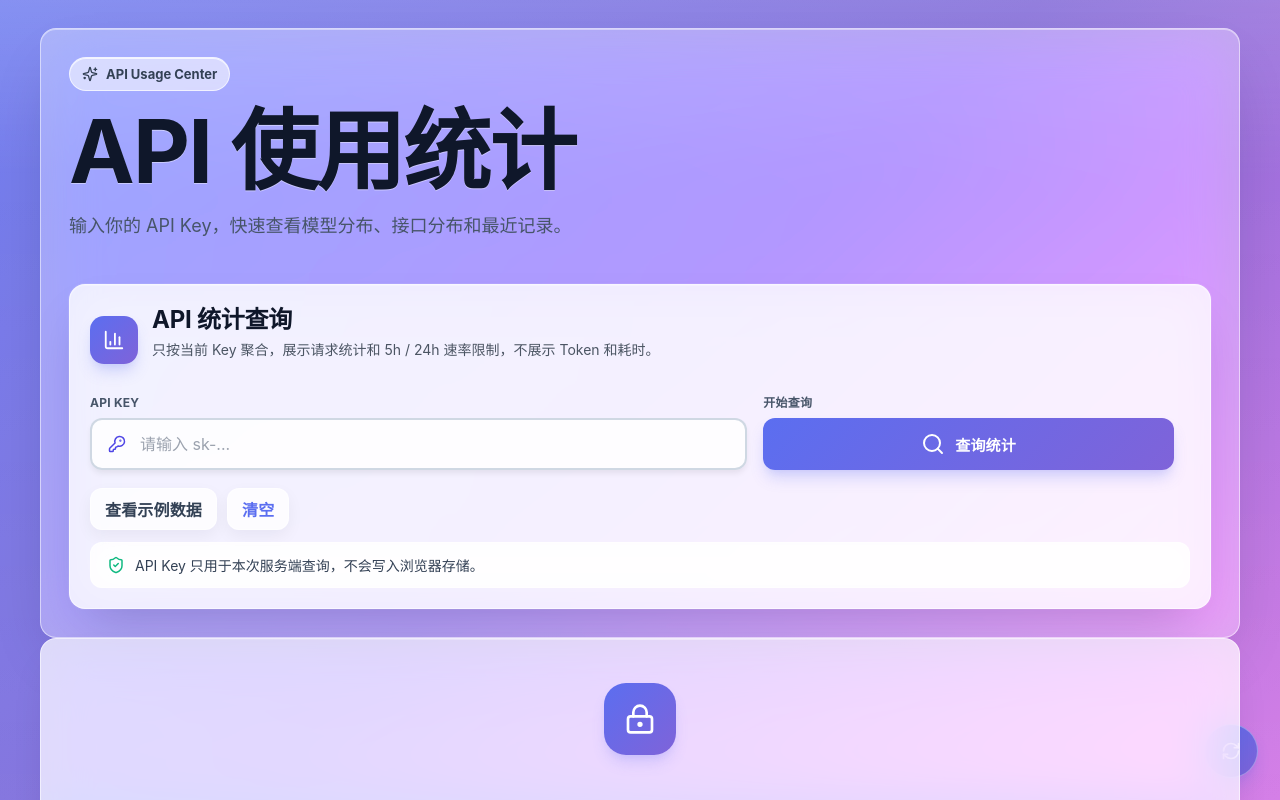
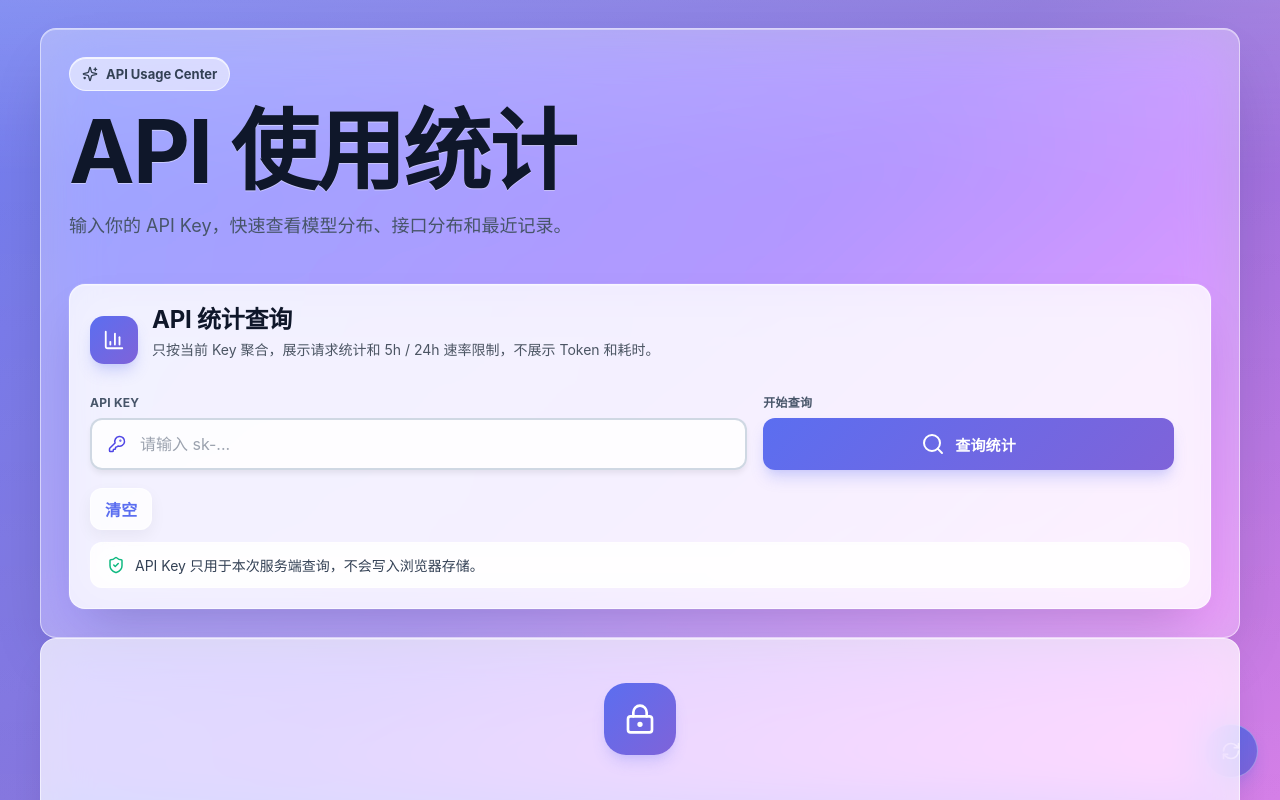
Before and after one commit to 771452430/sub2api-key-stats, a Next.js app: page / in a window 1280 px wide. Shown: the top 800 px of the page. Built offline with nearby package versions, Linux system fonts and the light colour scheme.

Commit message:
Remove demo data shortcut

```diff
--- a/src/app/page.tsx
+++ b/src/app/page.tsx
@@ -26,124 +26,6 @@ type LookupState =
   | { status: "loading" }
   | { status: "success"; data: UsageLookupResponse }
   | { status: "error"; message: string };
-
-function createMockData(): UsageLookupResponse {
-  const today = new Date();
-  const dayCount = 10;
-  const daily = Array.from({ length: dayCount }, (_, index) => {
-    const date = new Date(today);
-    date.setDate(today.getDate() - (dayCount - index - 1));
-    return {
-      date: date.toISOString().slice(0, 10),
-      requests: [26, 31, 44, 52, 39, 61, 74, 66, 58, 49, 71, 83, 92, 87][index] ?? 42,
-      imageRequests: [2, 3, 4, 5, 3, 6, 7, 6, 5, 4, 7, 8, 9, 8][index] ?? 3
-    };
-  });
-
-  return {
-    key: {
-      name: "示例 Key / Demo Key",
-      maskedKey: "sk-demo...9f2c11",
-      createdAt: new Date(today.getTime() - 1000 * 60 * 60 * 24 * 45).toISOString(),
-      lastUsedAt: new Date(today.getTime() - 1000 * 60 * 9).toISOString(),
-      expiresAt: new Date(today.getTime() + 1000 * 60 * 60 * 24 * 45).toISOString()
-    },
-    summary: {
-      totalRequests: daily.reduce((sum, item) => sum + item.requests, 0),
-      activeDays: Math.max(9, Math.round(dayCount * 0.8)),
-      modelCount: 6,
-      endpointCount: 4,
-      imageRequests: daily.reduce((sum, item) => sum + item.imageRequests, 0),
-      windowUsage: {
-        fiveHours: {
-          used: 36.53,
-          limit: 700,
-          percent: 5.2,
-          windowStartAt: new Date(today.getTime() - 1000 * 60 * 43).toISOString()
-        },
-        twentyFourHours: {
-          used: 514.24,
-          limit: 700,
-          percent: 73.5,
-          windowStartAt: new Date(today.getTime() - 1000 * 60 * 38).toISOString()
-        }
-      },
-      firstRequestAt: new Date(today.getTime() - 1000 * 60 * 60 * 24 * 12).toISOString(),
-      lastRequestAt: new Date(today.getTime() - 1000 * 60 * 9).toISOString()
-    },
-    daily,
-    models: [
-      { model: "gpt-5.5", requests: 1480, imageRequests: 0 },
-      { model: "gpt-5.4", requests: 920, imageRequests: 0 },
-      { model: "gpt-image-2", requests: 312, imageRequests: 312 },
-      { model: "gpt-5.4-mini", requests: 284, imageRequests: 0 },
-      { model: "gpt-5-codex", requests: 168, imageRequests: 0 },
-      { model: "gpt-4.1", requests: 96, imageRequests: 0 }
-    ],
-    endpoints: [
-      { endpoint: "/responses", requests: 2410 },
-      { endpoint: "/v1/chat/completions", requests: 514 },
-      { endpoint: "/v1/images/generations", requests: 312 },
-      { endpoint: "/v1/responses", requests: 304 }
-    ],
-    recent: [
-      {
-        createdAt: new Date(today.getTime() - 1000 * 60 * 3).toISOString(),
-        model: "gpt-image-2",
-        endpoint: "/v1/images/generations",
-        stream: false,
-        imageCount: 1,
-        imageSize: "1024x1024",
-        serviceTier: "default"
-      },
-      {
-        createdAt: new Date(today.getTime() - 1000 * 60 * 16).toISOString(),
-        model: "gpt-5.5",
-        endpoint: "/responses",
-        stream: true,
-        imageCount: 0,
-        imageSize: null,
-        serviceTier: "flex"
-      },
-      {
-        createdAt: new Date(today.getTime() - 1000 * 60 * 28).toISOString(),
-        model: "gpt-5.4",
-        endpoint: "/responses",
-        stream: true,
-        imageCount: 0,
-        imageSize: null,
-        serviceTier: "default"
-      },
-      {
-        createdAt: new Date(today.getTime() - 1000 * 60 * 44).toISOString(),
-        model: "gpt-4.1",
-        endpoint: "/v1/chat/completions",
-        stream: false,
-        imageCount: 0,
-        imageSize: null,
-        serviceTier: "default"
-      },
-      {
-        createdAt: new Date(today.getTime() - 1000 * 60 * 70).toISOString(),
-        model: "gpt-5.4-mini",
-        endpoint: "/v1/responses",
-        stream: true,
-        imageCount: 0,
-        imageSize: null,
-        serviceTier: "auto"
-      },
-      {
-        createdAt: new Date(today.getTime() - 1000 * 60 * 88).toISOString(),
-        model: "gpt-5-codex",
-        endpoint: "/responses",
-        stream: true,
-        imageCount: 0,
-        imageSize: null,
-        serviceTier: "default"
-      }
-    ]
-  };
-}
 
 function formatDateTime(value: string | null) {
   if (!value) {
@@ -536,9 +418,6 @@ export default function Home() {
 
           <div className="wide-card-foot">
             <div className="query-actions">
-              <button className="btn btn-ghost" onClick={() => setLookupState({ status: "success", data: createMockData() })} type="button">
-                查看示例数据
-              </button>
               <button className="btn btn-ghost btn-ghost--soft" onClick={() => { setApiKey(""); setLookupState({ status: "idle" }); }} type="button">
                 清空
               </button>
```
